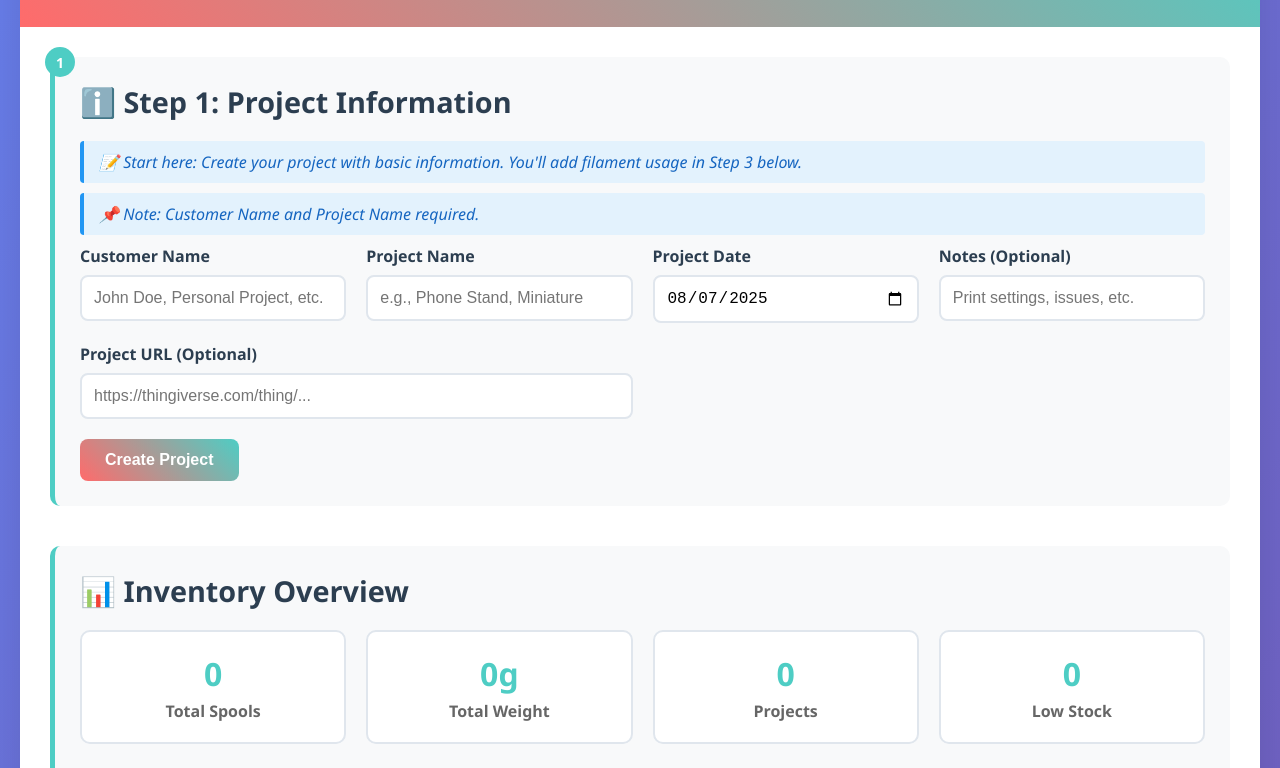
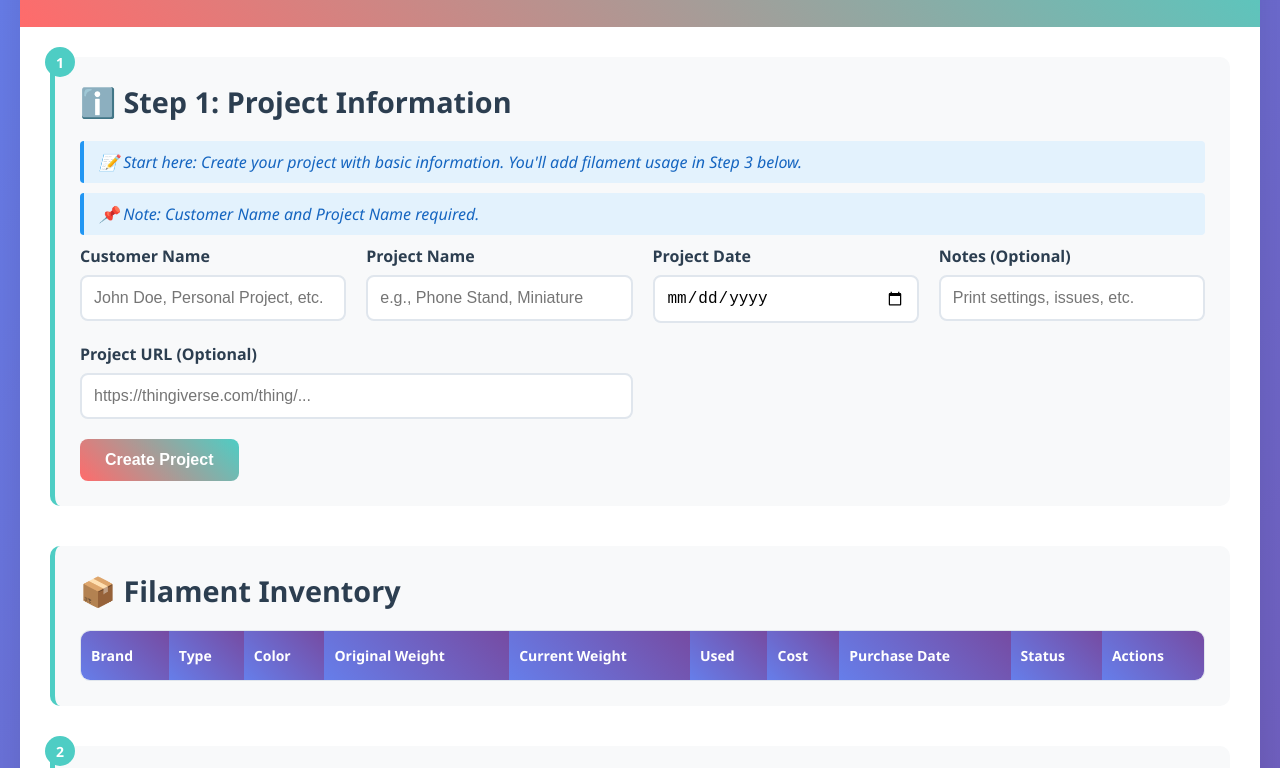
Before and after one commit to iamLazyCode/iamlazycode.github.io, a plain HTML site: page index.html in a window 1280 px wide. Shown: the part 145-913 px from the top of the page. Drawn offline with Linux system fonts and the light colour scheme.

Commit message:
Removed Inventory Overview section as requested and reordered sections accordingly.

```diff
--- a/index.html
+++ b/index.html
@@ -54,26 +54,28 @@
         <button class="btn" onclick="createProject()">Create Project</button>
       </div>
 
-      <!-- Inventory Overview -->
+      <!-- Filament Inventory Table -->
       <div class="section">
-        <h2>📊 Inventory Overview</h2>
-        <div class="stats-grid">
-          <div class="stat-card">
-            <div class="stat-number" id="totalSpools">0</div>
-            <div class="stat-label">Total Spools</div>
-          </div>
-          <div class="stat-card">
-            <div class="stat-number" id="totalWeight">0g</div>
-            <div class="stat-label">Total Weight</div>
-          </div>
-          <div class="stat-card">
-            <div class="stat-number" id="totalProjects">0</div>
-            <div class="stat-label">Projects</div>
-          </div>
-          <div class="stat-card">
-            <div class="stat-number" id="lowStockCount">0</div>
-            <div class="stat-label">Low Stock</div>
-          </div>
+        <h2>📦 Filament Inventory</h2>
+        <div class="table-container">
+          <table id="filamentTable">
+            <thead>
+              <tr>
+                <th>Brand</th>
+                <th>Type</th>
+                <th>Color</th>
+                <th>Original Weight</th>
+                <th>Current Weight</th>
+                <th>Used</th>
+                <th>Cost</th>
+                <th>Purchase Date</th>
+                <th>Status</th>
+                <th>Actions</th>
+              </tr>
+            </thead>
+            <tbody id="filamentTableBody">
+            </tbody>
+          </table>
         </div>
       </div>
 
@@ -134,31 +136,6 @@
           </div>
         </div>
         <button class="btn" onclick="addFilament()">Add Filament Spool</button>
-      </div>
-
-      <!-- Filament Inventory Table -->
-      <div class="section">
-        <h2>📦 Filament Inventory</h2>
-        <div class="table-container">
-          <table id="filamentTable">
-            <thead>
-              <tr>
-                <th>Brand</th>
-                <th>Type</th>
-                <th>Color</th>
-                <th>Original Weight</th>
-                <th>Current Weight</th>
-                <th>Used</th>
-                <th>Cost</th>
-                <th>Purchase Date</th>
-                <th>Status</th>
-                <th>Actions</th>
-              </tr>
-            </thead>
-            <tbody id="filamentTableBody">
-            </tbody>
-          </table>
-        </div>
       </div>
 
       <!-- Add Project Usage Section -->
--- a/scripts.js
+++ b/scripts.js
@@ -379,24 +379,6 @@ function updateProjectTable() {
   );
 }
 
-// updateStats();
-function updateStats() {
-  document.getElementById("totalSpools").textContent = filaments.length;
-
-  const totalWeight = filaments.reduce((sum, f) => sum + f.currentWeight, 0);
-  document.getElementById("totalWeight").textContent =
-    totalWeight.toFixed(0) + "g";
-
-  document.getElementById("totalProjects").textContent = projects.length;
-
-  const lowStockCount = filaments.filter((f) => {
-    const usagePercent =
-      ((f.originalWeight - f.currentWeight) / f.originalWeight) * 100;
-    return usagePercent > 80;
-  }).length;
-  document.getElementById("lowStockCount").textContent = lowStockCount;
-}
-
 // deleteFilament();
 function deleteFilament(id) {
   if (
--- a/styles.css
+++ b/styles.css
@@ -209,39 +209,6 @@ table tr:hover {
   text-decoration: underline;
 }
 
-.stats-grid {
-  display: grid;
-  grid-template-columns: repeat(auto-fit, minmax(200px, 1fr));
-  gap: 20px;
-  margin-bottom: 30px;
-}
-
-.stat-card {
-  background: white;
-  padding: 20px;
-  border-radius: 10px;
-  text-align: center;
-  border: 2px solid #e0e6ed;
-  transition: transform 0.2s ease;
-}
-
-.stat-card:hover {
-  transform: translateY(-5px);
-  box-shadow: 0 10px 25px rgba(0, 0, 0, 0.1);
-}
-
-.stat-number {
-  font-size: 2em;
-  font-weight: bold;
-  color: #4ECDC4;
-  margin-bottom: 5px;
-}
-
-.stat-label {
-  color: #666;
-  font-weight: 600;
-}
-
 .download-section {
   text-align: center;
   background: linear-gradient(45deg, #667eea, #764ba2);
```
